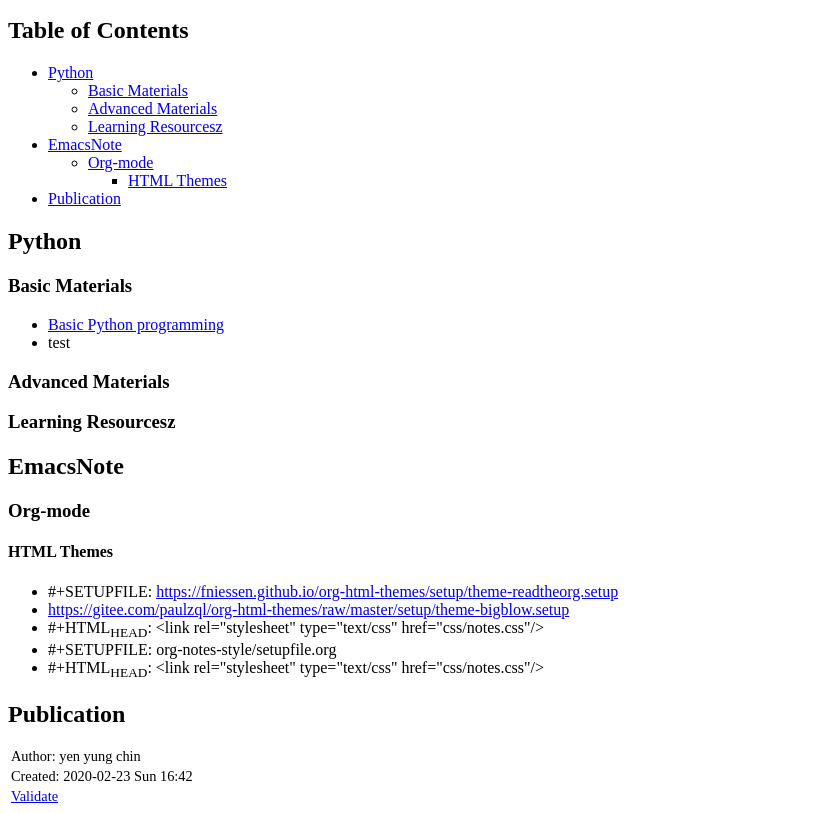
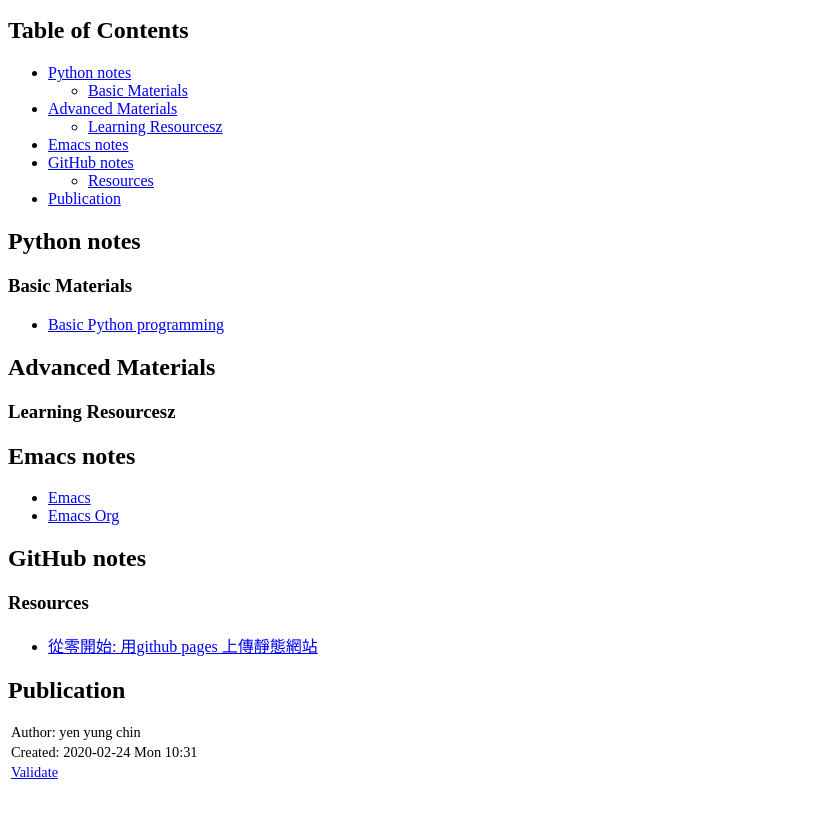
Before and after one commit to letranger/letranger.github.io, a plain HTML site: page index.html in a window 1280 px wide. Shown: the part 61-874 px from the top of the page, without its empty margins (0-827 px from the left). After the commit the page ends 850 px from the top, so only its background shows below. Drawn offline with Linux system fonts and the light colour scheme.

Commit message:
add emacs link

```diff
--- a/index.html
+++ b/index.html
@@ -3,7 +3,7 @@
 "http://www.w3.org/TR/xhtml1/DTD/xhtml1-strict.dtd">
 <html xmlns="http://www.w3.org/1999/xhtml" lang="en" xml:lang="en">
 <head>
-<!-- 2020-02-23 Sun 16:42 -->
+<!-- 2020-02-24 Mon 10:31 -->
 <meta http-equiv="Content-Type" content="text/html;charset=utf-8" />
 <meta name="viewport" content="width=device-width, initial-scale=1" />
 <title>Letranger.github.io</title>
@@ -248,77 +248,77 @@ for the JavaScript code in this tag.
 <h2>Table of Contents</h2>
 <div id="text-table-of-contents">
 <ul>
-<li><a href="#org730a3da">Python</a>
+<li><a href="#org2456cb4">Python notes</a>
 <ul>
-<li><a href="#org1e9ac7f">Basic Materials</a></li>
-<li><a href="#org16ec667">Advanced Materials</a></li>
-<li><a href="#org5429596">Learning Resourcesz</a></li>
+<li><a href="#orga6043ff">Basic Materials</a></li>
 </ul>
 </li>
-<li><a href="#orgfd40413">EmacsNote</a>
+<li><a href="#orgba06564">Advanced Materials</a>
 <ul>
-<li><a href="#orgd65aa33">Org-mode</a>
-<ul>
-<li><a href="#org0d86287">HTML Themes</a></li>
+<li><a href="#orgd6a4ebc">Learning Resourcesz</a></li>
 </ul>
 </li>
+<li><a href="#orgf485b94">Emacs notes</a></li>
+<li><a href="#org8df478d">GitHub notes</a>
+<ul>
+<li><a href="#org4625145">Resources</a></li>
 </ul>
 </li>
-<li><a href="#org2d536c3">Publication</a></li>
+<li><a href="#org395e7ff">Publication</a></li>
 </ul>
 </div>
 </div>
 
-<div id="outline-container-org730a3da" class="outline-2">
-<h2 id="org730a3da">Python</h2>
-<div class="outline-text-2" id="text-org730a3da">
+<div id="outline-container-org2456cb4" class="outline-2">
+<h2 id="org2456cb4">Python notes</h2>
+<div class="outline-text-2" id="text-org2456cb4">
 </div>
-<div id="outline-container-org1e9ac7f" class="outline-3">
-<h3 id="org1e9ac7f">Basic Materials</h3>
-<div class="outline-text-3" id="text-org1e9ac7f">
+<div id="outline-container-orga6043ff" class="outline-3">
+<h3 id="orga6043ff">Basic Materials</h3>
+<div class="outline-text-3" id="text-orga6043ff">
 <ul class="org-ul">
 <li><a href="https://letranger.github.io/PythonCourse/PythonBasic.html">Basic Python programming</a></li>
-<li>test</li>
-</ul>
-</div>
-</div>
-<div id="outline-container-org16ec667" class="outline-3">
-<h3 id="org16ec667">Advanced Materials</h3>
-</div>
-<div id="outline-container-org5429596" class="outline-3">
-<h3 id="org5429596">Learning Resourcesz</h3>
-</div>
-</div>
-<div id="outline-container-orgfd40413" class="outline-2">
-<h2 id="orgfd40413">EmacsNote</h2>
-<div class="outline-text-2" id="text-orgfd40413">
-</div>
-<div id="outline-container-orgd65aa33" class="outline-3">
-<h3 id="orgd65aa33">Org-mode</h3>
-<div class="outline-text-3" id="text-orgd65aa33">
-</div>
-<div id="outline-container-org0d86287" class="outline-4">
-<h4 id="org0d86287">HTML Themes</h4>
-<div class="outline-text-4" id="text-org0d86287">
-<ul class="org-ul">
-<li>#+SETUPFILE: <a href="https://fniessen.github.io/org-html-themes/setup/theme-readtheorg.setup">https://fniessen.github.io/org-html-themes/setup/theme-readtheorg.setup</a></li>
-<li><a href="https://gitee.com/paulzql/org-html-themes/raw/master/setup/theme-bigblow.setup">https://gitee.com/paulzql/org-html-themes/raw/master/setup/theme-bigblow.setup</a></li>
-<li>#+HTML<sub>HEAD</sub>: &lt;link rel="stylesheet" type="text/css" href="css/notes.css"/&gt;</li>
-<li>#+SETUPFILE: org-notes-style/setupfile.org</li>
-<li>#+HTML<sub>HEAD</sub>: &lt;link rel="stylesheet" type="text/css" href="css/notes.css"/&gt;</li>
 </ul>
 </div>
 </div>
 </div>
+<div id="outline-container-orgba06564" class="outline-2">
+<h2 id="orgba06564">Advanced Materials</h2>
+<div class="outline-text-2" id="text-orgba06564">
 </div>
-
-<div id="outline-container-org2d536c3" class="outline-2">
-<h2 id="org2d536c3">Publication</h2>
+<div id="outline-container-orgd6a4ebc" class="outline-3">
+<h3 id="orgd6a4ebc">Learning Resourcesz</h3>
+</div>
+</div>
+<div id="outline-container-orgf485b94" class="outline-2">
+<h2 id="orgf485b94">Emacs notes</h2>
+<div class="outline-text-2" id="text-orgf485b94">
+<ul class="org-ul">
+<li><a href="https://letranger.github.io/Emacs/EmacsNotes.html">Emacs</a></li>
+<li><a href="https://letranger.github.io/Emacs/EmacsOrgMode.html">Emacs Org</a></li>
+</ul>
+</div>
+</div>
+<div id="outline-container-org8df478d" class="outline-2">
+<h2 id="org8df478d">GitHub notes</h2>
+<div class="outline-text-2" id="text-org8df478d">
+</div>
+<div id="outline-container-org4625145" class="outline-3">
+<h3 id="org4625145">Resources</h3>
+<div class="outline-text-3" id="text-org4625145">
+<ul class="org-ul">
+<li><a href="https://medium.com/%E9%80%B2%E6%93%8A%E7%9A%84-git-git-git/%E5%BE%9E%E9%9B%B6%E9%96%8B%E5%A7%8B-%E7%94%A8github-pages-%E4%B8%8A%E5%82%B3%E9%9D%9C%E6%85%8B%E7%B6%B2%E7%AB%99-fa2ae83e6276">從零開始: 用github pages 上傳靜態網站</a></li>
+</ul>
+</div>
+</div>
+</div>
+<div id="outline-container-org395e7ff" class="outline-2">
+<h2 id="org395e7ff">Publication</h2>
 </div>
 </div>
 <div id="postamble" class="status">
 <p class="author">Author: yen yung chin</p>
-<p class="date">Created: 2020-02-23 Sun 16:42</p>
+<p class="date">Created: 2020-02-24 Mon 10:31</p>
 <p class="validation"><a href="http://validator.w3.org/check?uri=referer">Validate</a></p>
 </div>
 </body>
```
Also changed, not shown: 1 other file.
